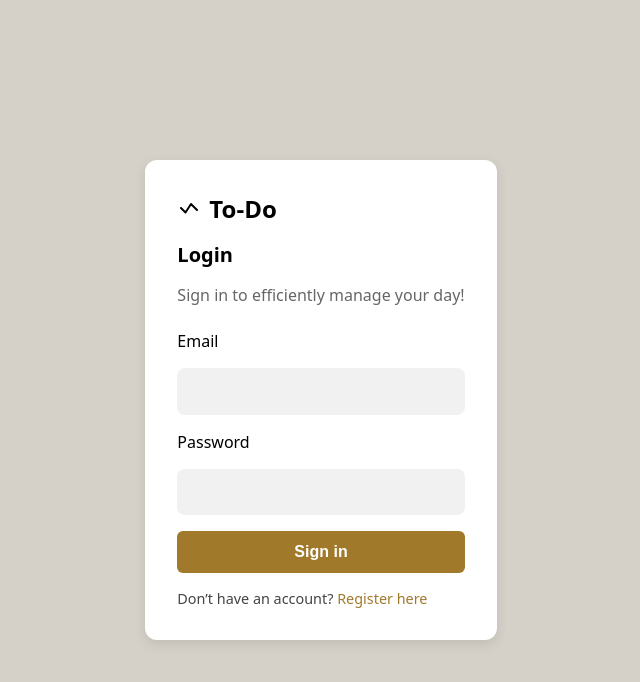
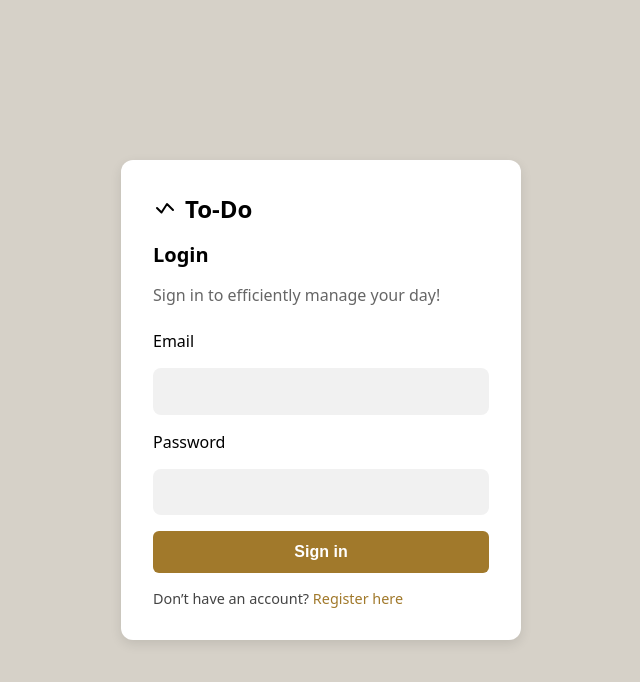
Before and after one commit to NicoleSung/project3_todo, a React (Vite) app in the folder client/: page /login in a window 1280 px wide. Shown: the top 682 px of the page, without its empty margins (319-959 px from the left). Built offline with nearby package versions, Linux system fonts and the light colour scheme.

Commit message:
small css change

```diff
--- a/client/src/components/auth/auth.module.css
+++ b/client/src/components/auth/auth.module.css
@@ -16,7 +16,7 @@ body {
   padding: 2rem;
   border-radius: 12px;
   width: 100%;
-  max-width: 400px;
+  width: 400px;
   box-shadow: 0 4px 12px rgba(0, 0, 0, 0.1);
   box-sizing: border-box;
 }
```
